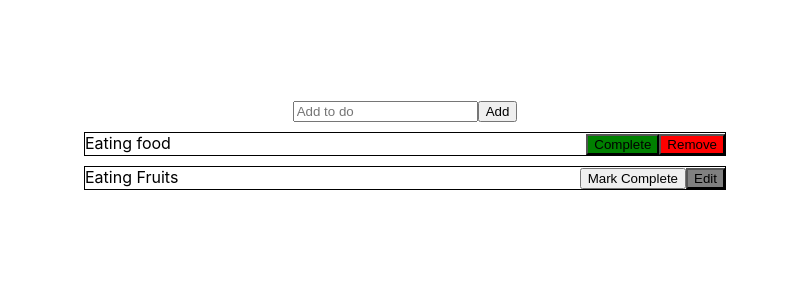
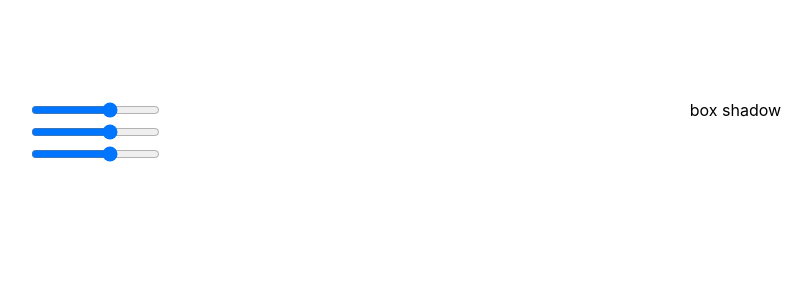
Before and after one commit to MMP0786/Small-projects-react, a React (Create React App) app: page / in a window 1280 px wide. Shown: the top 300 px of the page, without its empty margins (235-1047 px from the left). Built offline with nearby package versions, Linux system fonts and the light colour scheme.

Commit message:
colorshodow initial

```diff
--- a/src/App.js
+++ b/src/App.js
@@ -4,14 +4,16 @@ import TodoApp from './todo/TodoApp';
 import One from './Practice/One';
 import AutoCounter from './Practice/AutoCounter';
 import Todo from './AdTodo/Todo';
+import ColorShadow from './ColorShadow/ColorShadow';
 
 function App() {
-  const transer = ()=>{
-    console.log("from app")
-  }
+  // const transer = ()=>{
+  //   console.log("from app")
+  // }
   return (
     <div className="App">
-      <Todo/>
+      <ColorShadow/>
+      {/* <Todo/> */}
       {/* <One name1="Musharraf" data={transer}/>
       <AutoCounter/> */}
       {/* <TodoApp/> */}
--- /dev/null
+++ b/src/ColorShadow/ColorShadow.css
@@ -0,0 +1,5 @@
+.containor{
+    display: flex;
+    justify-content: space-around;
+
+}
--- /dev/null
+++ b/src/ColorShadow/ColorShadow.js
@@ -0,0 +1,17 @@
+import React from 'react'
+import "./ColorShadow.css"
+
+function ColorShadow() {
+  return (
+    <div className='containor'>
+        <div>
+            <div><input type="range" name="" id="" min={-200} max={200} /> </div>
+            <div><input type="range" name="" id="" min={-200} max={200} /> </div>
+            <div><input type="range" name="" id="" min={-200} max={200} /> </div>
+        </div>
+        <div>box shadow</div>
+    </div>
+  )
+}
+
+export default ColorShadow
```
